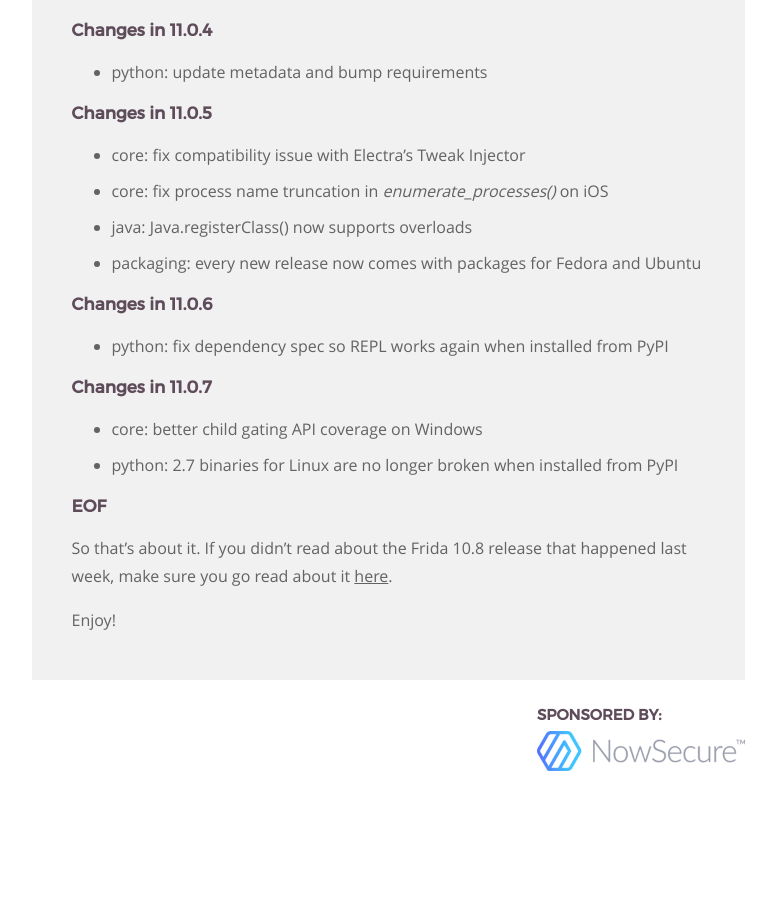
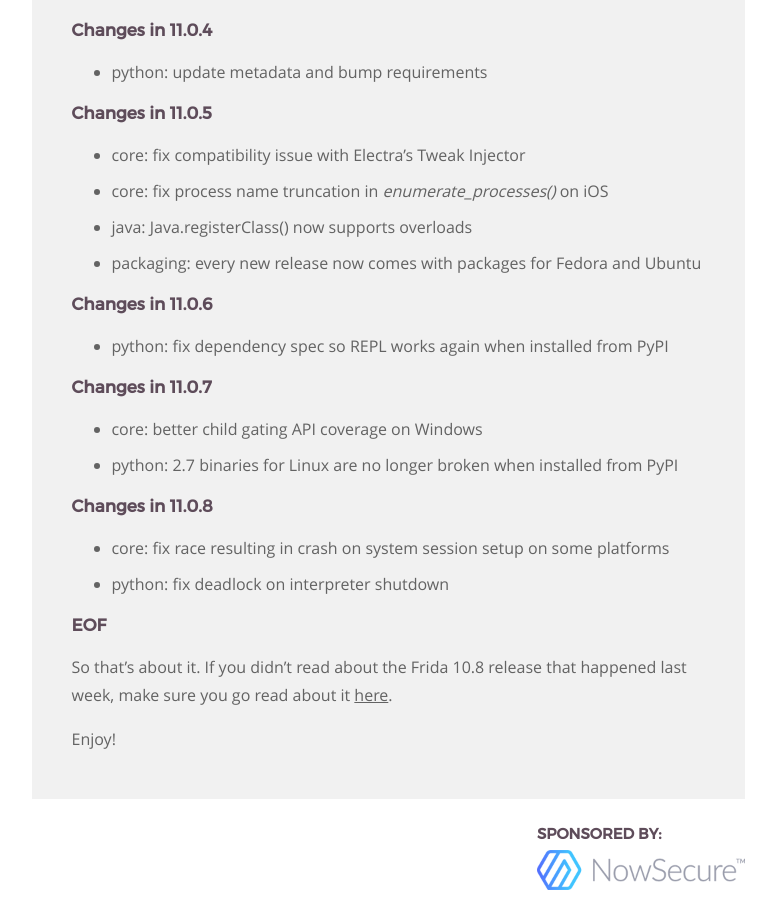
Before and after one commit to frida/frida-website, a Jekyll site: the page built from _posts/2018-05-05-frida-11-0-released.markdown, in a window 1280 px wide and 900 px high, scrolled down 6346 px. Shown: the whole window, without its empty margins (364-1140 px from the left). Built offline with Jekyll 4.4.1, drawn with Linux system fonts in a browser that asks for light colours; before the commit the page ends 7127 px from its top, so only the background shows below that.

Commit message:
Summarize changes in 11.0.8

```diff
--- a/_posts/2018-05-05-frida-11-0-released.markdown
+++ b/_posts/2018-05-05-frida-11-0-released.markdown
@@ -290,6 +290,11 @@ provided" from "empty *envp* provided".
 - core: better child gating API coverage on Windows
 - python: 2.7 binaries for Linux are no longer broken when installed from PyPI
 
+### Changes in 11.0.8
+
+- core: fix race resulting in crash on system session setup on some platforms
+- python: fix deadlock on interpreter shutdown
+
 ### EOF
 
 So that's about it. If you didn't read about the Frida 10.8 release that
```
